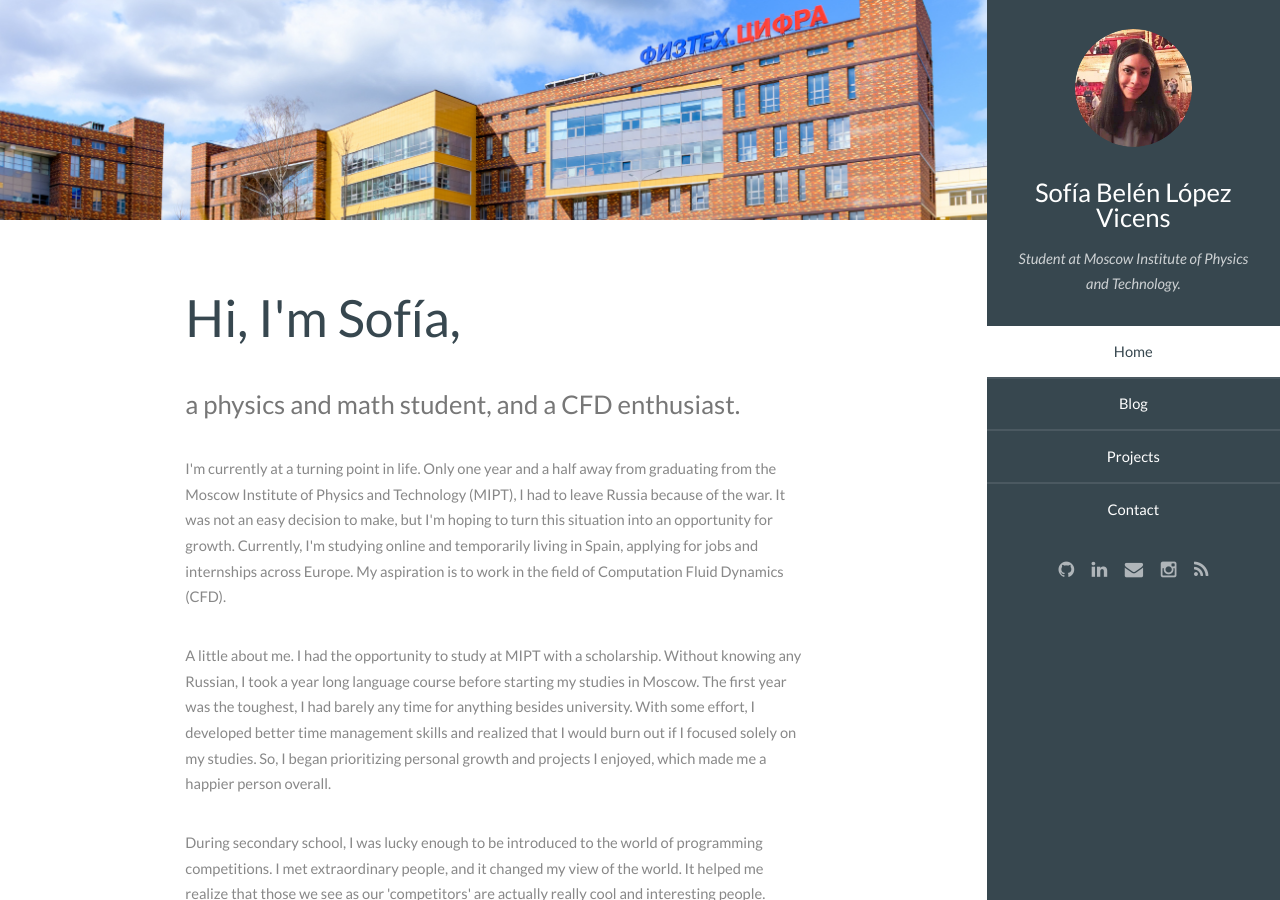
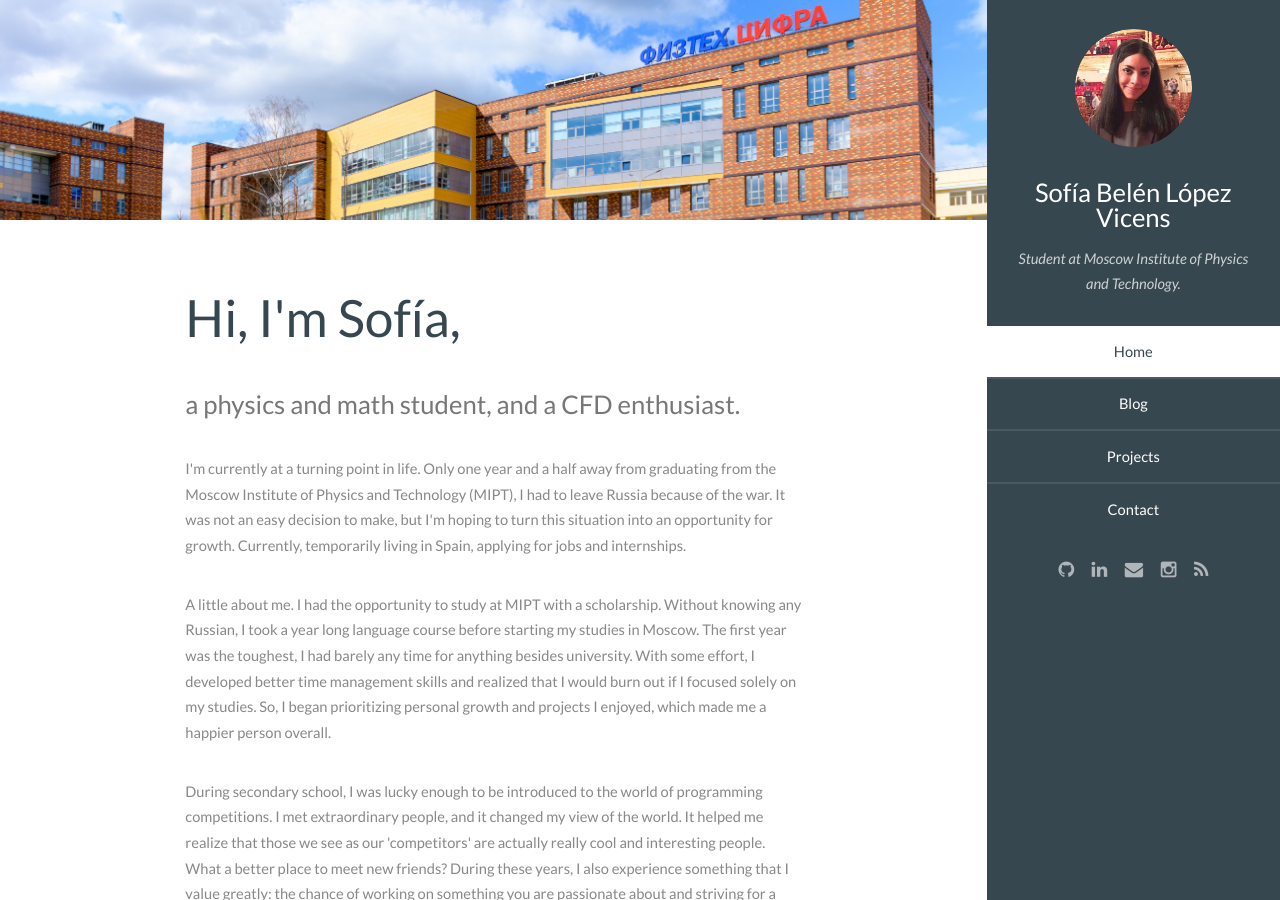
Before and after one commit to sofiabelen/sofiabelen.github.io, a Jekyll site: the page built from index.html, in a window 1280 px wide and 900 px high. Built offline with Jekyll 4.4.1, drawn with Linux system fonts in a browser that asks for light colours; Markdown is read by kramdown in place of the engine named in the settings; the list of posts is cut into pages by our own code.

Commit message:
Updating index

```diff
--- a/index.html
+++ b/index.html
@@ -13,7 +13,7 @@
         <p>
         </p>
         <p>
-I'm currently at a turning point in life. Only one year and a half away from graduating from the Moscow Institute of Physics and Technology (MIPT), I had to leave Russia because of the war. It was not an easy decision to make, but I'm hoping to turn this situation into an opportunity for growth. Currently, I'm studying online and temporarily living in Spain, applying for jobs and internships across Europe. My aspiration is to work in the field of Computation Fluid Dynamics (CFD).
+I'm currently at a turning point in life. Only one year and a half away from graduating from the Moscow Institute of Physics and Technology (MIPT), I had to leave Russia because of the war. It was not an easy decision to make, but I'm hoping to turn this situation into an opportunity for growth. Currently, temporarily living in Spain, applying for jobs and internships.
         </p>
 
         <p>
```
